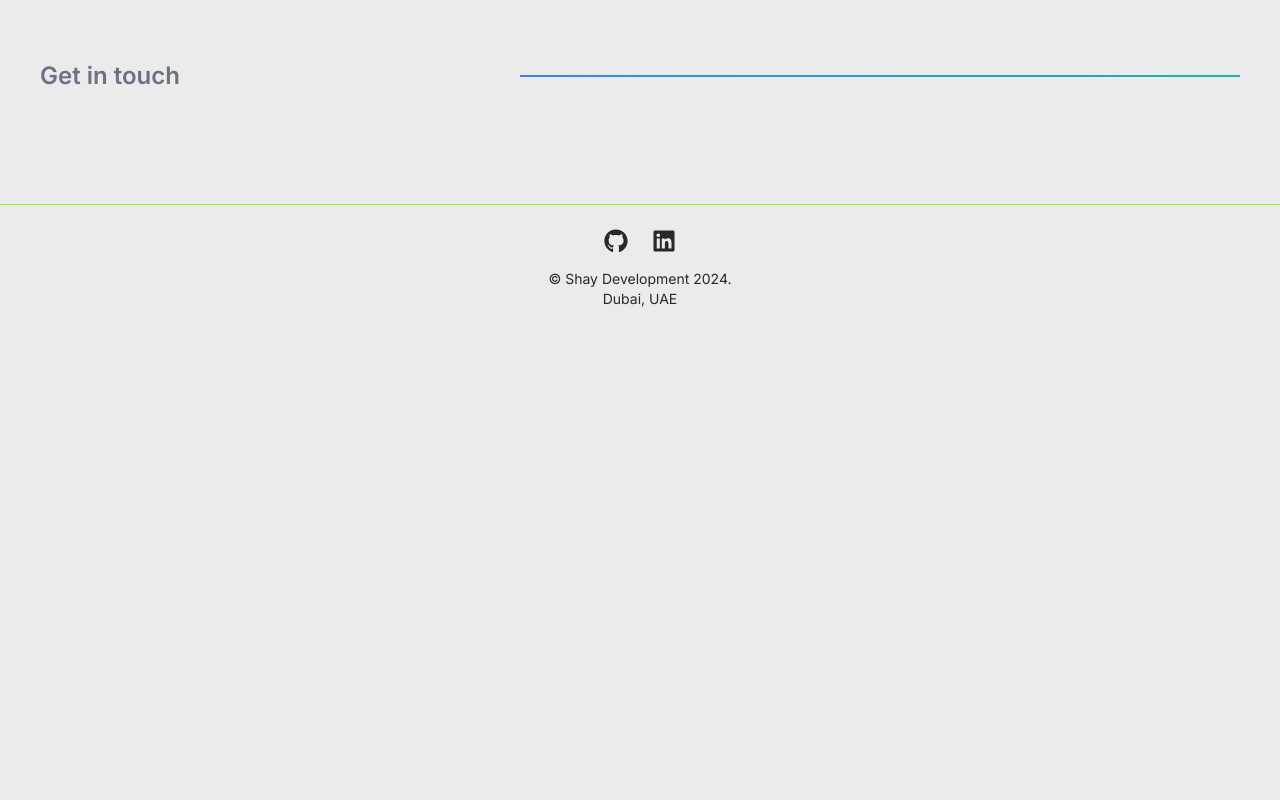
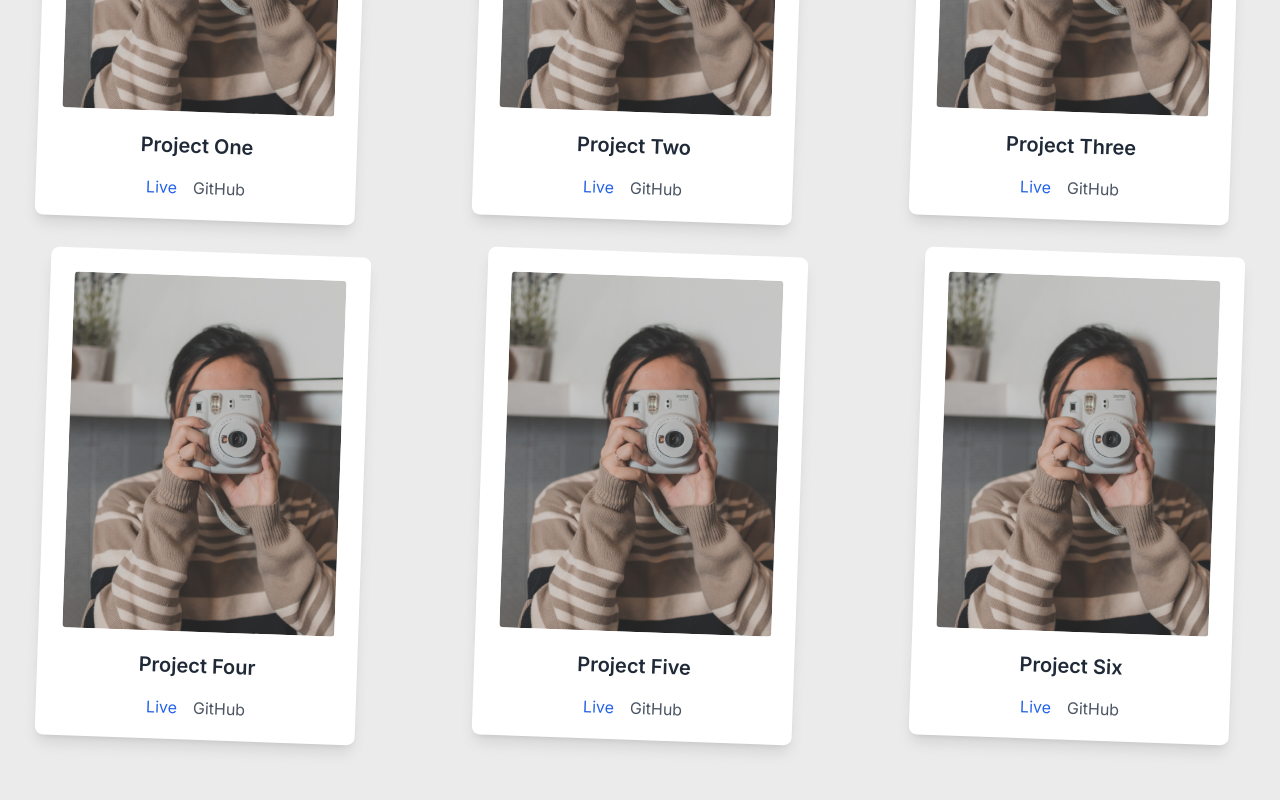
Before and after one commit to shay122990/next-portfolio, a Next.js app: page / in a window 1280 px wide. Shown: the part 1780-2580 px from the top of the page. Before the commit the page ends 2113 px from the top, so only its background shows below. Built offline with nearby package versions, Linux system fonts and the light colour scheme.

Commit message:
created poldaroid card component

```diff
--- /dev/null
+++ b/src/app/components/polaroid-card/Polaroid-Card.tsx
@@ -0,0 +1,52 @@
+import Image from "next/image";
+
+interface PolaroidCardProps {
+  imageSrc: string;
+  liveLink: string;
+  githubLink: string;
+  altText: string;
+  projectName: string;
+}
+
+const PolaroidCard: React.FC<PolaroidCardProps> = ({
+  imageSrc,
+  liveLink,
+  githubLink,
+  altText,
+  projectName,
+}) => {
+  return (
+    <div className="relative bg-white p-4 border-4 border-white rounded-lg shadow-lg transform rotate-2 hover:rotate-3 transition-all duration-300 ease-in-out max-w-xs mx-auto">
+      <Image
+        src={imageSrc}
+        alt={altText}
+        width={200}
+        height={200}
+        className="w-full h-auto rounded-lg mb-4 border-4 border-white"
+      />
+
+      <h3 className="text-xl font-semibold text-center text-gray-800 mb-4">{projectName}</h3>
+
+      <div className="flex justify-center space-x-4">
+        <a
+          href={liveLink}
+          target="_blank"
+          rel="noopener noreferrer"
+          className="text-blue-600 hover:text-blue-800 transition duration-200"
+        >
+          Live
+        </a>
+        <a
+          href={githubLink}
+          target="_blank"
+          rel="noopener noreferrer"
+          className="text-gray-600 hover:text-gray-800 transition duration-200"
+        >
+          GitHub
+        </a>
+      </div>
+    </div>
+  );
+};
+
+export default PolaroidCard;
--- a/src/app/components/projects/Projects.tsx
+++ b/src/app/components/projects/Projects.tsx
@@ -1,8 +1,56 @@
-import Divider from "../divider/Divider"
+import Divider from "../divider/Divider";
+import PolaroidCard from "../polaroid-card/Polaroid-Card";
+
 export default function Projects() {
   return (
-    <section className="w-full">
-      <Divider text="Projects" id="projects"/>
+    <section className="w-full py-10">
+      <Divider text="Projects" id="projects" />
+
+      {/* Grid Layout */}
+      <div className="grid grid-cols-1 sm:grid-cols-2 lg:grid-cols-3 gap-8">
+        <PolaroidCard
+          imageSrc="/images/hero-image.jpg"
+          liveLink="https://example.com"
+          githubLink="https://github.com/username/project1"
+          altText="Project 1"
+          projectName="Project One"
+        />
+        <PolaroidCard
+          imageSrc="/images/hero-image.jpg"
+          liveLink="https://example.com"
+          githubLink="https://github.com/username/project2"
+          altText="Project 2"
+          projectName="Project Two"
+        />
+        <PolaroidCard
+          imageSrc="/images/hero-image.jpg"
+          liveLink="https://example.com"
+          githubLink="https://github.com/username/project3"
+          altText="Project 3"
+          projectName="Project Three"
+        />
+        <PolaroidCard
+          imageSrc="/images/hero-image.jpg"
+          liveLink="https://example.com"
+          githubLink="https://github.com/username/project4"
+          altText="Project 4"
+          projectName="Project Four"
+        />
+        <PolaroidCard
+          imageSrc="/images/hero-image.jpg"
+          liveLink="https://example.com"
+          githubLink="https://github.com/username/project5"
+          altText="Project 5"
+          projectName="Project Five"
+        />
+        <PolaroidCard
+          imageSrc="/images/hero-image.jpg"
+          liveLink="https://example.com"
+          githubLink="https://github.com/username/project6"
+          altText="Project 6"
+          projectName="Project Six"
+        />
+      </div>
     </section>
-  )
+  );
 }
```
